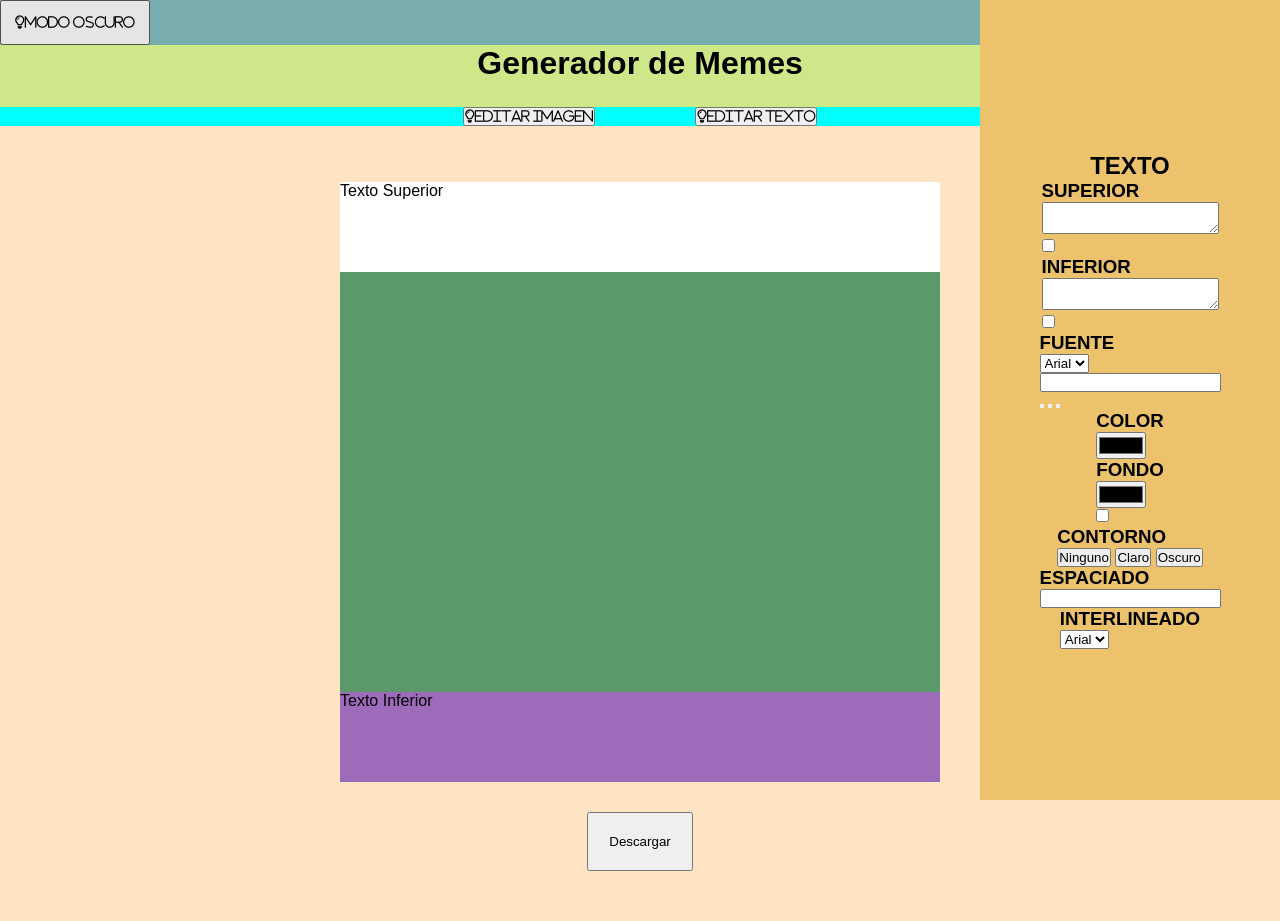
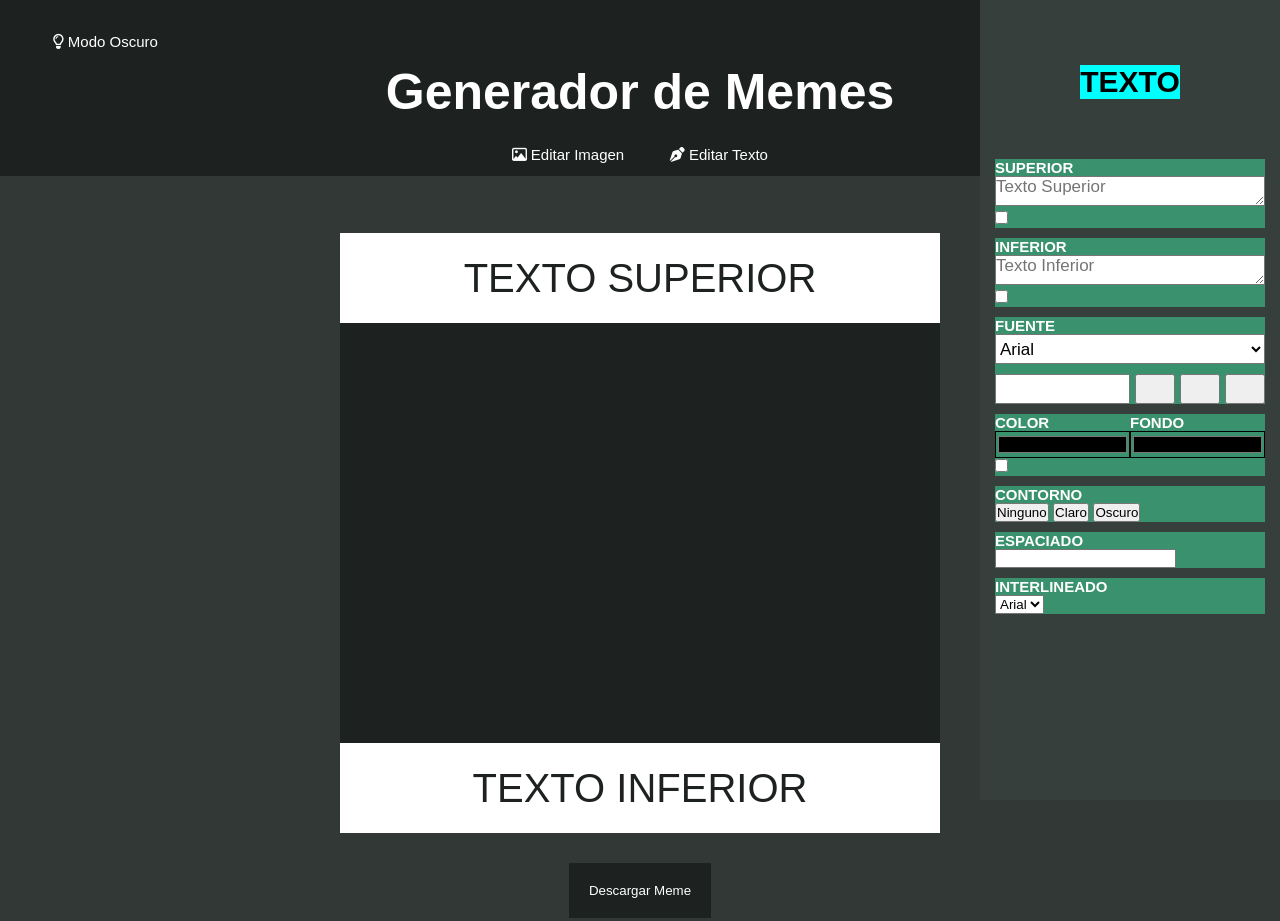
Before and after one commit to Agusgoi/Memes-Generator, a plain HTML site: page index.html in a window 1280 px wide. Shown: the top 921 px of the page. Drawn offline with Linux system fonts and the light colour scheme.

Commit message:
aside text css

```diff
--- a/index.html
+++ b/index.html
@@ -17,16 +17,29 @@
     <!-- Header -->
     <header>
         <button id="mode" >
-            <i class="fa-regular fa-lightbulb">Modo Oscuro</i>
+            <i class="fa-regular fa-lightbulb">
+            <span>Modo Oscuro</span></i>
         </button>
+            <!-- <i class="fa-solid fa-lightbulb"></i>para hacer click en Modo Claro -->
+
         <h1>Generador de Memes</h1>
         <div class="buttons-editor">
             <button id="btn-image">
-                <i class="fa-regular fa-lightbulb">Editar Imagen</i>
+                <i class="fa-regular fa-image">
+                <span>Editar Imagen</span></i>
             </button>
+
+            <!-- <i class="fa-solid fa-image"></i> -->
+
+
             <button id="btn-text">
-                <i class="fa-regular fa-lightbulb">Editar Texto</i>
+                <i class="fa-solid fa-pen-nib"></i>
+                    <span>Editar Texto</span></i>
             </button>
+
+            <!-- <i class="fa-regular fa-pen-nib"></i>
+ -->
+
         </div>
     </header>
     <!-- End Header -->
@@ -37,11 +50,11 @@
         <!-- Section Meme Container -->
         <section>
             <div class="meme-container">
-                <p class="text-1">Texto Superior</p>
+                <p class="text-1">TEXTO SUPERIOR</p>
                 <div class="image-container"></div>
-                <p class="text-2">Texto Inferior</p>
+                <p class="text-2">TEXTO INFERIOR</p>
             </div>
-           <button id="download">Descargar</button>
+           <button id="download">Descargar Meme</button>
         </section>
 
         <!-- End Section Meme Container -->
@@ -121,24 +134,24 @@ End Image Editor -->
     <h2>TEXTO</h2>
     <div class="input-top-txt">
         <h3 class="subtitles">SUPERIOR</h3>
-        <textarea name="top-txt" id="top-txt"></textarea>
+        <textarea name="top-txt" id="top-txt" placeholder="Texto Superior"></textarea>
         <div>
-            <input type="checkbox" id="checkbox">
-            <label for="checkbox" class="checkbox"></label>
+            <input type="checkbox" id="checkbox-top">
+            <label for="checkbox-top" class="checkbox"></label>
         </div>
     </div>
     <div class="input-bottom-txt">
             <h3 class="subtitles">INFERIOR</h3>
-            <textarea name="bottom-txt" id="bottom-txt"></textarea>
+            <textarea name="bottom-txt" id="bottom-txt" placeholder="Texto Inferior"></textarea>
             <div>
-                <input type="checkbox" id="checkbox">
-                <label for="checkbox" class="checkbox"></label>
+                <input type="checkbox" id="checkbox-bottom">
+                <label for="checkbox-bottom" class="checkbox"></label>
             </div>
     </div>
 
     <div class="font">
         <h3 class="subtitles">FUENTE</h3>
-        <select id="font-type" name="font-type">
+        <select  id="font-type" name="font-type">
             <option value="1">Arial</option>
             <option value="2">Arial</option>
             <option value="3">Arial</option>
@@ -151,26 +164,28 @@ End Image Editor -->
         <div class="font-selector">
             <input class="font-size" type="number">
             <div class="text-align">
-                <button></button>
-                <button></button>
-                <button></button>
+                <button class="align"></button>
+                <button class="align"></button>
+                <button class="align"></button>
             </div>
         </div>
     </div>
 
-    <div class="font-color-back">
-        <div>
+    <div class="panel-color-back">
+        <div class="color-font-back">
+            <div class="color-font">
                 <h3 class="subtitles">COLOR</h3>
-            <div>
-                <input type="color">
+                <div >
+                    <input type="color"class="input-color-font">
                     <span></span>
                 </div>
             </div>
-        <div>
+            <div class="color-back">
                 <h3 class="subtitles">FONDO</h3>
                 <div>
-                <input type="color">
+                    <input type="color" class="input-color-back">
                     <span></span>
+                </div>
             </div>
         </div>
         <div>
--- a/style.css
+++ b/style.css
@@ -7,7 +7,10 @@
 }
 
 :root {
-
+    --darkmode-black: #1d2220;
+    --darkmode-grey: #313835;
+    --darkmode-lightgrey: #373f3c;
+    --darkmode-green: #39916e;
 }
 
 body{
@@ -18,26 +21,50 @@ body{
 
 header {
     width: 100vw;
-    background-color: rgb(121, 172, 172);
+    background-color: var(--darkmode-black);
+
 
 }
 
+
 h1{
     text-align: center;
-    background-color: rgb(206, 231, 137);
-    padding-bottom: 2%;
+    background-color: var(--darkmode-black);
+    padding-bottom: 1%;
+    color: #ffffff;
+    font-size: 50px;
 }
 
 #mode {
     padding: 1%;
+    border: none;
+    font-size: 15px;
+    margin: 20px 0px 0px 40px;
+    cursor: pointer;
+    background-color: var(--darkmode-black);
+    color:#ffffff;
+
 }
 
 .buttons-editor {
     display: flex;
     justify-content: center;
-    background-color: aqua;
-    gap: 100px;
+    background-color: var(--darkmode-black);
+    gap: 20px;
+
 }
+
+#btn-image, #btn-text {
+    padding: 1%;
+    border: none;
+    font-size: 15px;
+    cursor: pointer;
+    background-color: var(--darkmode-black);
+    color:#ffffff;
+}
+
+
+
 
 main {
     display: flex;
@@ -45,7 +72,7 @@ main {
 }
 
 section{
-    background-color: bisque;
+    background-color: var(--darkmode-grey);
     height: 100vh;
     width: 100vw;
     display: flex;
@@ -68,53 +95,139 @@ section{
 }
 
 .text-1 {
-    background-color: white;
+    background-color: #ffffff;
     height:90px;
     width: 100%;
+    color: var(--darkmode-black);
+    display: flex;
+    justify-content: center;
+    align-items: center;
+    font-size: 40px;
 
 }
 
 .text-2 {
-    background-color: rgb(158, 107, 186);
+    background-color: #ffffff;
     height:90px;
     width: 100%;
+    color: var(--darkmode-black);
+    display: flex;
+    justify-content: center;
+    align-items: center;
+    font-size: 40px;
 }
 
 .image-container{
-    background-color: rgb(91, 152, 108);
+    background-color: var(--darkmode-black);
     height: 420px;
     width: 100%;
 }
 
 
 #download {
-  margin-top: 30px;
+    border: none;
+    margin-top: 30px;
     padding: 20px;
+    background-color: var(--darkmode-black);
+    color:#ffffff;
 }
 
 
 /* ASIDE */
 
 #img-editor {
-    background-color: rgb(236, 109, 153);
+    background-color: var(--darkmode-lightgrey);
     height:100vh;
     width: 300px;
     position: fixed;
     top: 0;
     right: 0;
-    overflow: scroll;
+    padding: 5px;
+    gap: 10px;
+    /* overflow: scroll; */
 
 
 }
 
 #txt-editor {
-    background-color: rgb(236, 194, 109);
+    display: flex;
+    flex-direction: column;
+    justify-content: left;
+    align-items: flex-start;
+    background-color: var(--darkmode-lightgrey);
     height:100vh;
     width: 300px;
     position: fixed;
     top: 0;
     right: 0;
-    overflow: scroll;
+    padding: 15px;
+    gap: 10px;
+   /*  overflow: scroll; */
+
+}
+
+#top-txt, #bottom-txt, #font-type {
+    width: 100%;
+    height: 30px;
+    font-size:17px;
+
+}
+
+.font-selector {
+    display: flex;
 
 
 }
+
+.font-size {
+    width: 50%;
+    margin-top: 10px;
+    height: 30px;
+}
+
+.text-align {
+    display: flex;
+    width: 50%;
+    margin-top: 10px;
+    height: 30px;
+
+}
+
+.align {
+    width: 34%;
+    margin-left: 5px;
+}
+
+.color-font-back {
+    display: flex;
+
+}
+
+
+
+
+
+
+/*  APLICA PARA AMBOS ASIDE EN DARKMODE */
+
+h2 {
+    color: ffffff;
+    font-size: 30px;
+    margin: 50px 0px;
+    align-self: center;
+    background-color: aqua;
+}
+
+h3 {
+    color: #ffffff;
+    font-size: 15px;
+
+}
+
+.input-top-txt, .input-bottom-txt, .font, .panel-color-back,
+.input-color-font, .input-color-back, .color-font, .color-back,
+.font-outline, .input-space, .input-line-spacing {
+    width: 100%;
+    background-color: #39916e;
+
+}
```
Lines whose indentation alone changed are shown as unchanged.
